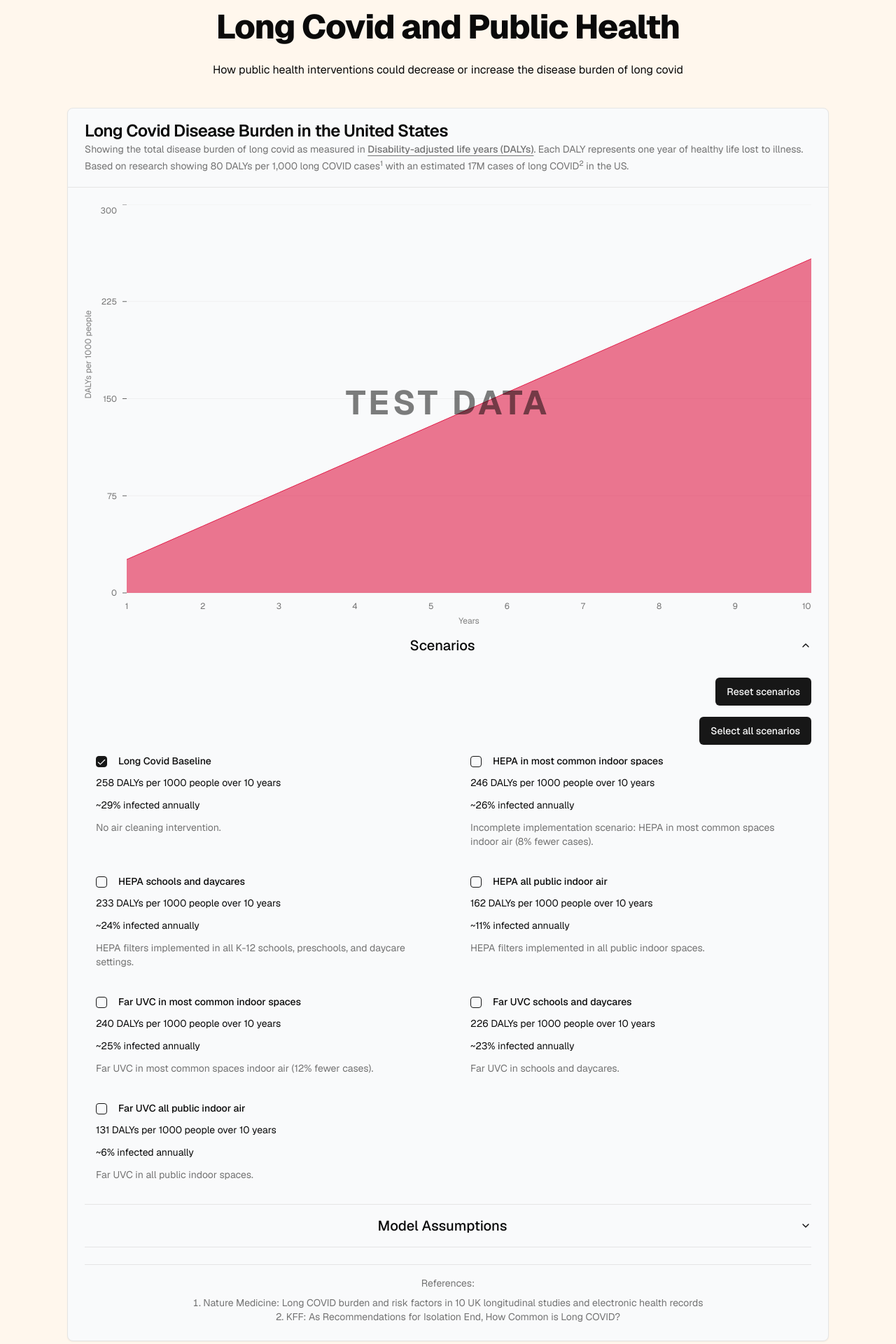
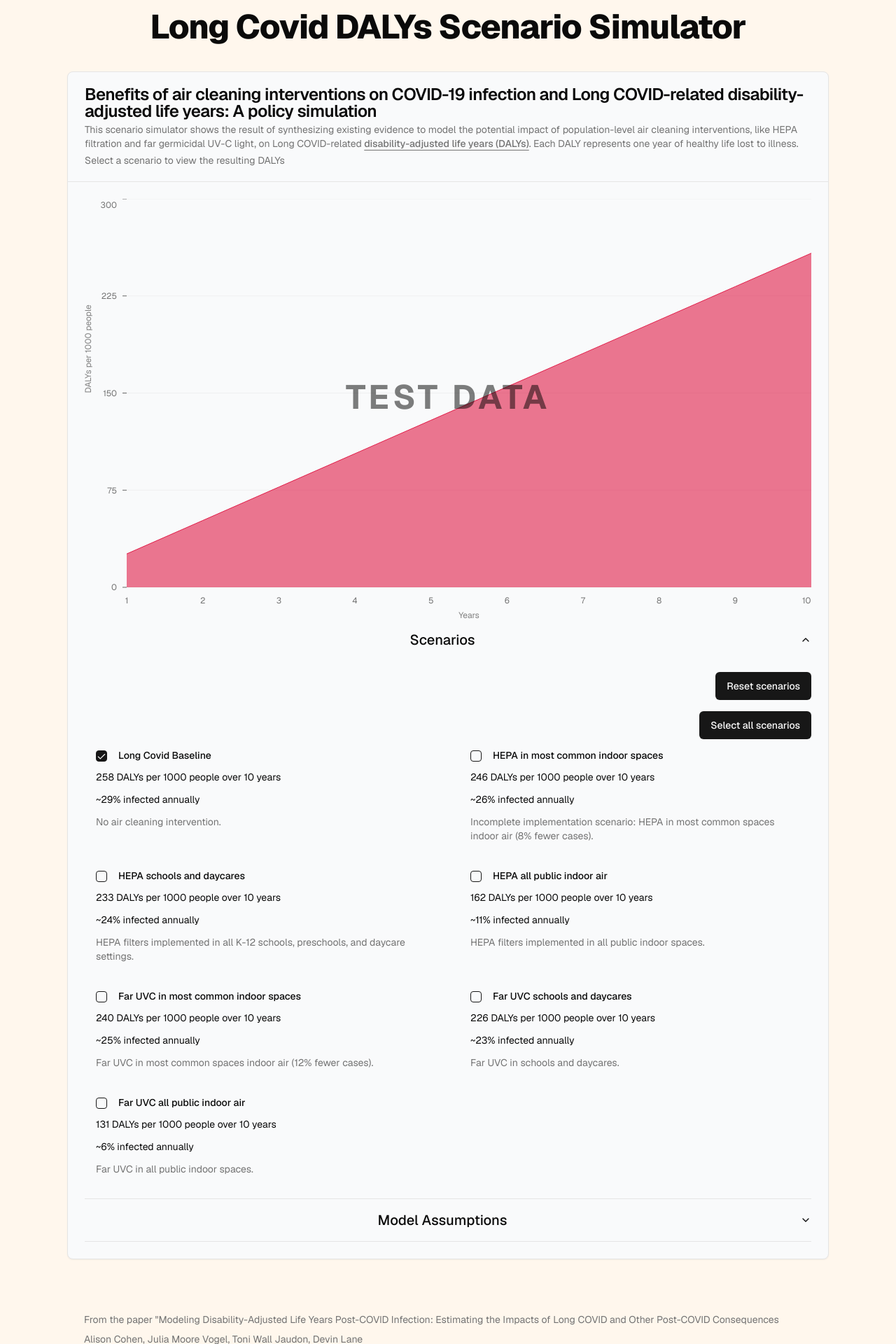
Before and after one commit to DevinCLane/long-covid-dalys, a React (Vite) app: page / in a window 1280 px wide. Shown: the part 180-2100 px from the top of the page at 70% size. Built offline with nearby package versions, Linux system fonts and the light colour scheme.

Commit message:
site copy: adjust title, description, footer

```diff
--- a/src/components/header.tsx
+++ b/src/components/header.tsx
@@ -2,12 +2,12 @@ export function Header() {
   return (
     <header className="pb-4 md:pb-6 md:pt-2 lg:pb-10 lg:pt-4">
       <h1 className="scroll-m-20 text-4xl font-extrabold tracking-tight lg:text-5xl">
-        Long Covid and Public Health
+        Long Covid DALYs Scenario Simulator
       </h1>
-      <p className="leading-7 [&:not(:first-child)]:mt-6">
-        How public health interventions could decrease or increase the disease
-        burden of long covid
-      </p>
+      {/* <p className="leading-7 [&:not(:first-child)]:mt-6">
+        Benefits of air cleaning interventions on COVID-19 infection and Long
+        COVID-related disability-adjusted life years: A policy simulation
+      </p> */}
     </header>
   );
 }
--- a/src/components/main-chart.tsx
+++ b/src/components/main-chart.tsx
@@ -151,23 +151,28 @@ export function MainChart() {
       {/* chart header */}
       <CardHeader className="flex items-center gap-2 space-y-0 border-b py-5 sm:flex-row">
         <div className="grid flex-1 gap-1 text-center sm:text-left">
-          <CardTitle>Long Covid Disease Burden in the United States</CardTitle>
+          <CardTitle>
+            Benefits of air cleaning interventions on COVID-19 infection and
+            Long COVID-related disability-adjusted life years: A policy
+            simulation
+          </CardTitle>
           <CardDescription>
-            Showing the total disease burden of long covid as measured in{" "}
+            This scenario simulator shows the result of synthesizing existing
+            evidence to model the potential impact of population-level air
+            cleaning interventions, like HEPA filtration and far germicidal UV-C
+            light, on Long COVID-related{" "}
             <a
               href="https://en.wikipedia.org/wiki/Disability-adjusted_life_year"
               target="_blank"
               rel="noreferrer"
               className="font-medium underline underline-offset-4"
             >
-              Disability-adjusted life years (DALYs)
+              disability-adjusted life years (DALYs)
             </a>
             . Each DALY represents one year of healthy life lost to illness.
           </CardDescription>
           <CardDescription>
-            Based on research showing 80 DALYs per 1,000 long COVID cases
-            <sup>1</sup> with an estimated 17M cases of long COVID
-            <sup>2</sup> in the US.
+            Select a scenario to view the resulting DALYs
           </CardDescription>
         </div>
       </CardHeader>
@@ -307,34 +312,6 @@ export function MainChart() {
             </AccordionContent>
           </AccordionItem>
         </Accordion>
-
-        <div className="mt-6 border-t pt-4 text-sm text-muted-foreground">
-          <p className="mb-2">References:</p>
-          <ol className="list-inside list-decimal">
-            <li>
-              <a
-                href="https://www.nature.com/articles/s41591-023-02521-2"
-                target="_blank"
-                rel="noreferrer"
-                className="hover:underline"
-              >
-                Nature Medicine: Long COVID burden and risk factors in 10 UK
-                longitudinal studies and electronic health records
-              </a>
-            </li>
-            <li>
-              <a
-                href="https://www.kff.org/coronavirus-covid-19/issue-brief/as-recommendations-for-isolation-end-how-common-is-long-covid/"
-                target="_blank"
-                rel="noreferrer"
-                className="hover:underline"
-              >
-                KFF: As Recommendations for Isolation End, How Common is Long
-                COVID?
-              </a>
-            </li>
-          </ol>
-        </div>
       </CardContent>
     </Card>
   );
```
